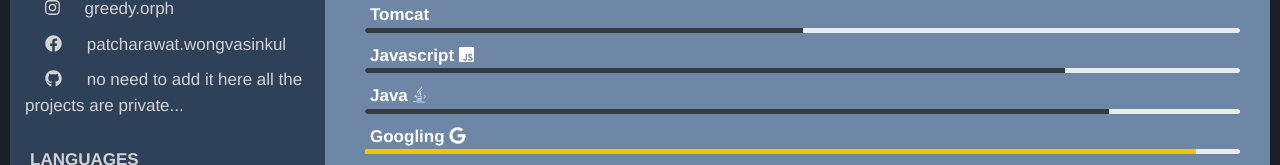
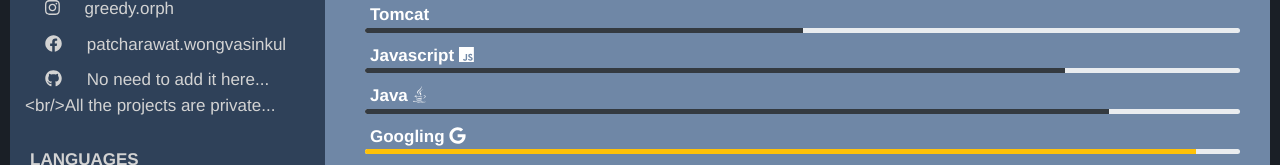
Before and after one commit to MightyOrphus/myCV, a Vue app: page / in a window 1280 px wide. Shown: the part 462-627 px from the top of the page. Built offline with nearby package versions, Linux system fonts and the light colour scheme; what @growthbunker/vuetimeline would draw is missing.

Commit message:
adjust message

```diff
--- a/src/components/SideBar.vue
+++ b/src/components/SideBar.vue
@@ -56,7 +56,8 @@
             },
             {
               icon: ["fab", "github"],
-              text: "no need to add it here all the projects are private...",
+              text:
+                "No need to add it here...<br/>All the projects are private...",
             },
           ],
         },
```
